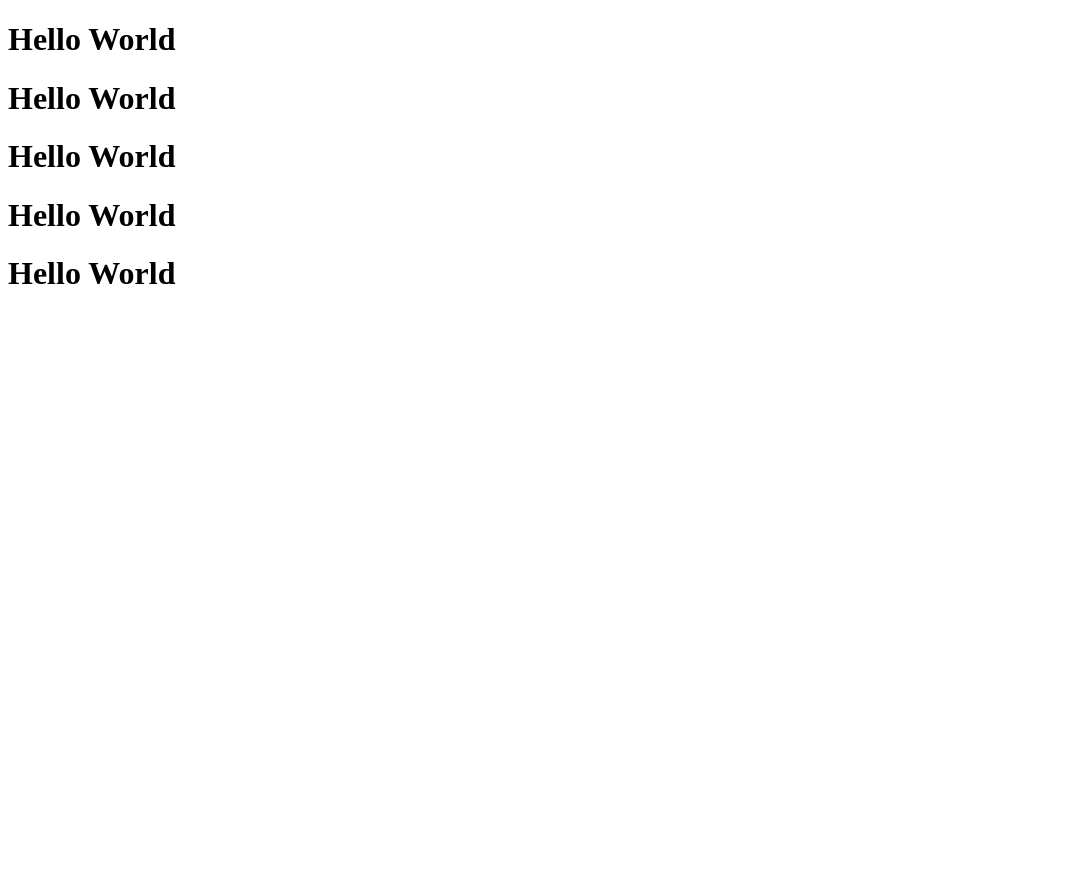
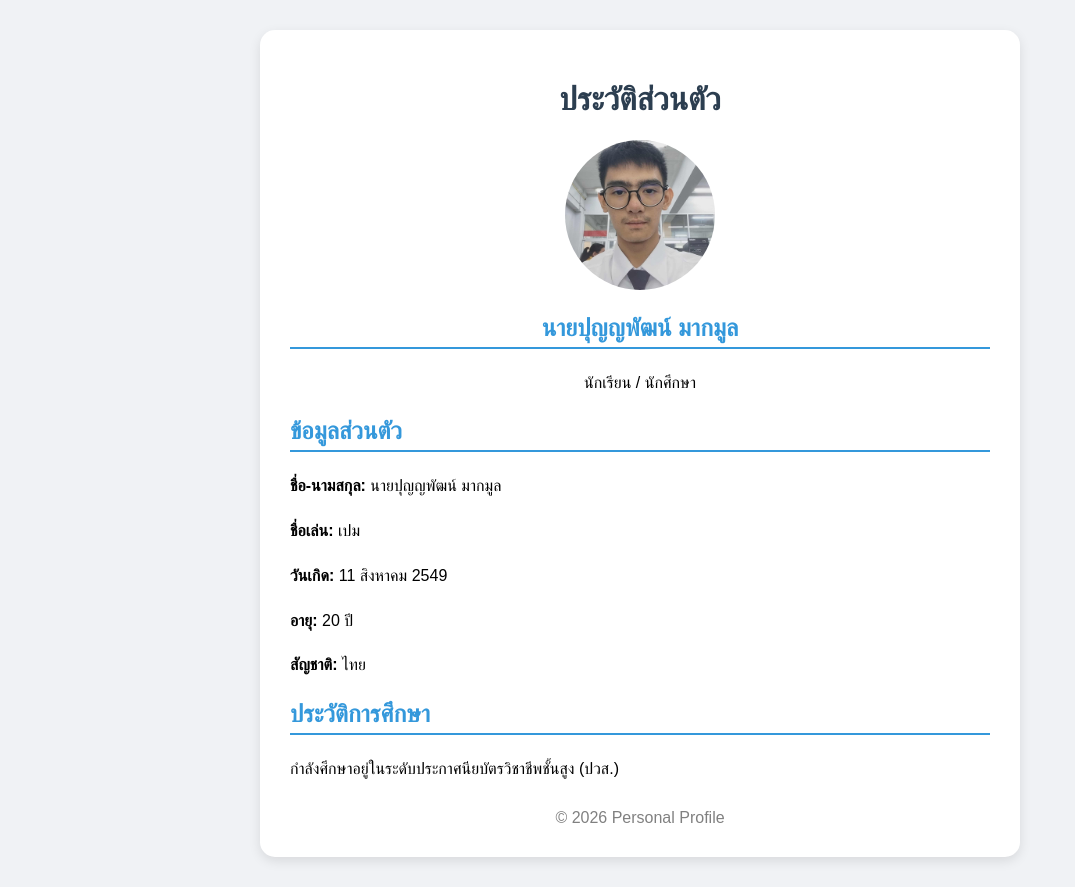
Before and after one commit to punyaphat-it/Project, a plain HTML site: page index.html in a window 1280 px wide. Shown: the whole page, without its empty margins (0-1075 px from the left). Before the commit the page ends 800 px from the top, so only its background shows below. Drawn offline with Linux system fonts and the light colour scheme.

Commit message:
personal

```diff
--- a/index.html
+++ b/index.html
@@ -1,15 +1,90 @@
+
 <!DOCTYPE html>
-<html lang="en">
+<html lang="th">
 <head>
     <meta charset="UTF-8">
     <meta name="viewport" content="width=device-width, initial-scale=1.0">
-    <title>Document</title>
+    <title>ประวัติส่วนตัว</title>
+
+    <style>
+        body {
+            font-family: Arial, sans-serif;
+            background-color: #f0f2f5;
+            margin: 0;
+            padding: 30px;
+        }
+
+        .container {
+            max-width: 700px;
+            margin: auto;
+            background-color: white;
+            padding: 30px;
+            border-radius: 15px;
+            box-shadow: 0 4px 12px rgba(0,0,0,0.1);
+        }
+
+        h1 {
+            text-align: center;
+            color: #2c3e50;
+        }
+
+        .profile {
+            text-align: center;
+        }
+
+        .profile img {
+            width: 150px;
+            height: 150px;
+            border-radius: 50%;
+            object-fit: cover;
+        }
+
+        h2 {
+            color: #3498db;
+            border-bottom: 2px solid #3498db;
+            padding-bottom: 5px;
+        }
+
+        p {
+            font-size: 16px;
+            line-height: 1.8;
+        }
+
+        footer {
+            text-align: center;
+            margin-top: 25px;
+            color: gray;
+        }
+    </style>
 </head>
+
 <body>
-    <h1>Hello World</h1>
-    <h1>Hello World</h1>
-    <h1>Hello World</h1>
-    <h1>Hello World</h1>
-    <h1>Hello World</h1>
+
+<div class="container">
+
+    <h1>ประวัติส่วนตัว</h1>
+
+    <div class="profile">
+        <img src="2973cb72-4934-4a9d-be55-dee8a3de8bd5.jpg" alt="รูปโปรไฟล์">
+        <h2>นายปุญญพัฒน์ มากมูล</h2>
+        <p>นักเรียน / นักศึกษา</p>
+    </div>
+
+    <h2>ข้อมูลส่วนตัว</h2>
+    <p><b>ชื่อ-นามสกุล:</b> นายปุญญพัฒน์ มากมูล</p>
+    <p><b>ชื่อเล่น:</b> เปม</p>
+    <p><b>วันเกิด:</b> 11 สิงหาคม 2549</p>
+    <p><b>อายุ:</b> 20 ปี</p>
+    <p><b>สัญชาติ:</b> ไทย</p>
+
+    <h2>ประวัติการศึกษา</h2>
+    <p>กำลังศึกษาอยู่ในระดับประกาศนียบัตรวิชาชีพชั้นสูง (ปวส.)</p>
+
+    <footer>
+        © 2026 Personal Profile
+    </footer>
+
+</div>
+
 </body>
 </html>
```
Also changed, not shown: 2973cb72-4934-4a9d-be55-dee8a3de8bd5.jpg (added).
